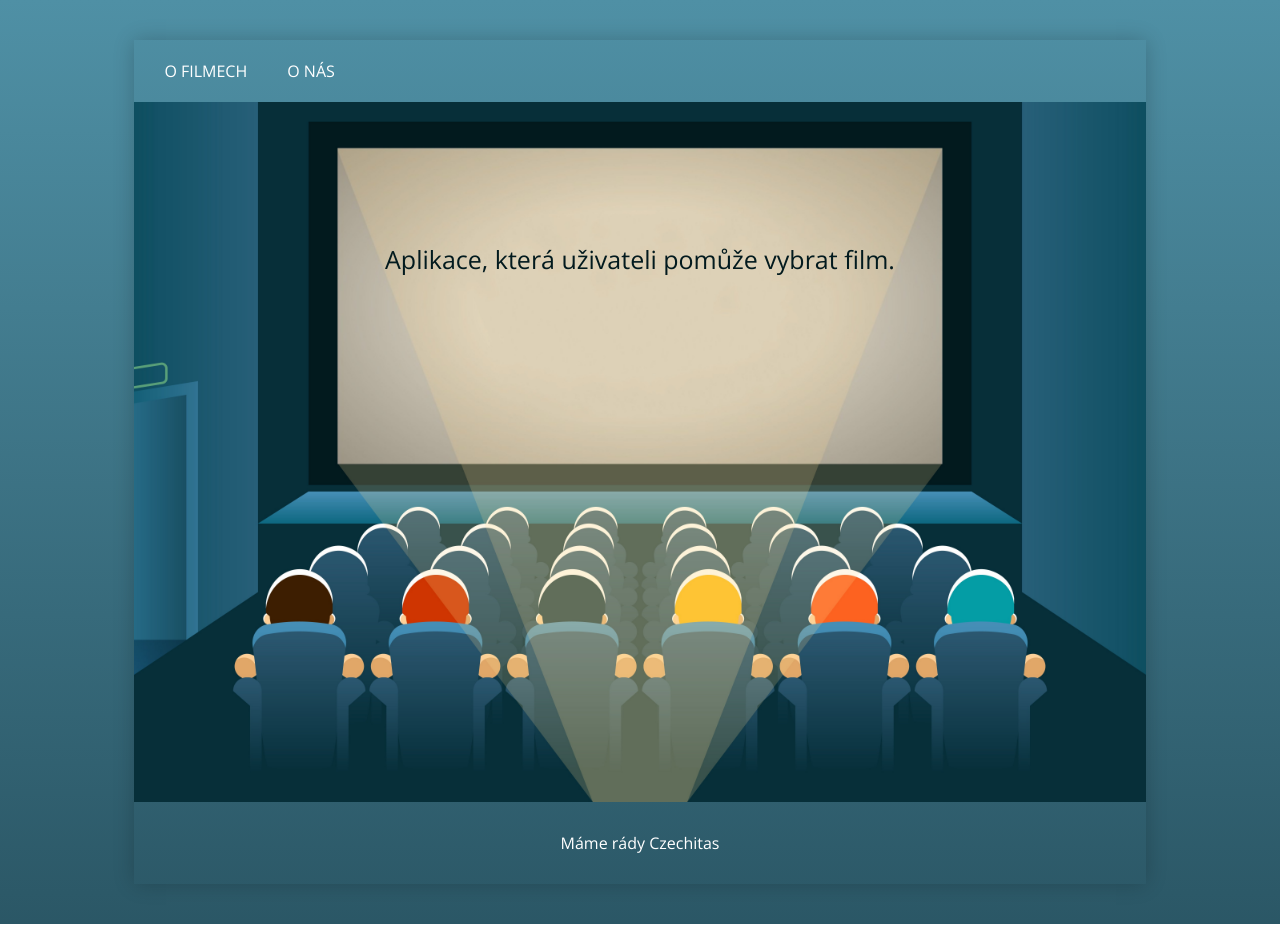
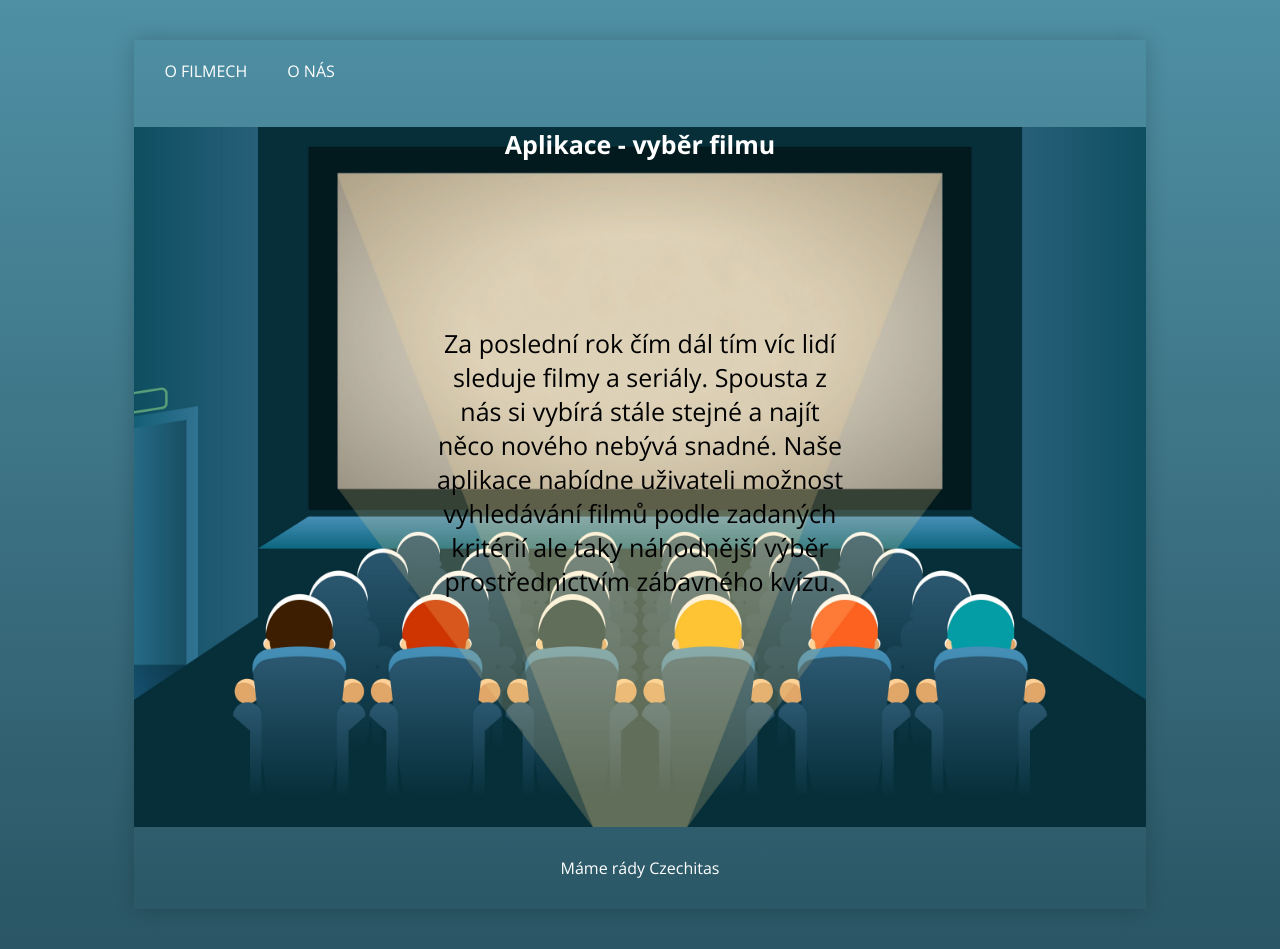
Before and after one commit to belikovasofie/o-projektu, a React app: page / in a window 1280 px wide. Before the commit the page ends 924 px from the top, so only its background shows below. Built offline with nearby package versions, Linux system fonts and the light colour scheme.

Commit message:
information added

```diff
--- a/src/components/About/index.jsx
+++ b/src/components/About/index.jsx
@@ -1,6 +1,6 @@
 import React from 'react';
 import { Link } from 'react-router-dom';
-
+import './style.css';
 const About = ({ name, text, photo }) => {
   return (
     <div className="container">
--- a/src/components/About/style.css
+++ b/src/components/About/style.css
@@ -1 +1,3 @@
-import './style.css';
+h2 {
+  text-align: center;
+}
--- a/src/components/Footer/index.jsx
+++ b/src/components/Footer/index.jsx
@@ -1,6 +1,15 @@
 import React from 'react';
 import './style.css';
+// import Heart from './img/heart.png';
 
-const Footer = () => <footer className="footer">Máme rády Czechitas </footer>;
+const Footer = () => (
+  <footer className="footer">
+    Máme rády{' '}
+    <a className="footer_a" href="https://www.czechitas.cz/cs/">
+      Czechitas
+    </a>
+    {/* <img src={Heart} /> */}
+  </footer>
+);
 
 export default Footer;
--- a/src/components/Footer/style.css
+++ b/src/components/Footer/style.css
@@ -2,3 +2,6 @@
   padding: 30px;
   text-align: center;
 }
+.footer_a:hover {
+  color: aqua;
+}
--- a/src/components/Header/index.jsx
+++ b/src/components/Header/index.jsx
@@ -11,7 +11,7 @@ const Header = () => (
       <li>
         O NÁS
         <div className="dropdown-content">
-          <Link to="/about/eva">O Eve</Link>
+          <Link to="/about/eva">O Evě</Link>
           <Link to="/about/sofi">O Sofi</Link>
         </div>
       </li>
--- a/src/components/Home/index.jsx
+++ b/src/components/Home/index.jsx
@@ -4,8 +4,12 @@ import './style.css';
 const Home = () => {
   return (
     <div className="container">
+      <h3>Aplikace - vyběr filmu</h3>
       <main className="main">
-        Aplikace, která uživateli pomůže vybrat film.
+        Za poslední rok čím dál tím víc lidí sleduje filmy a seriály. Spousta z
+        nás si vybírá stále stejné a najít něco nového nebývá snadné. Naše
+        aplikace nabídne uživateli možnost vyhledávání filmů podle zadaných
+        kritérií ale taky náhodnější výběr prostřednictvím zábavného kvízu.
       </main>
 
       {/* <div className="tlacitka">
--- a/src/components/Home/style.css
+++ b/src/components/Home/style.css
@@ -5,6 +5,10 @@ body {
 }
 header {
   margin-top: 0;
+}
+h3 {
+  text-align: center;
+  font-size: 25px;
 }
 
 .content {
@@ -28,11 +32,12 @@ a {
 }
 
 main {
-  color: #021a1e;
+  color: black;
   position: relative;
   text-align: center;
   top: 20%;
   font-size: 25px;
+  padding: 0px 300px 0px 300px;
 }
 
 .tlacitka {
--- a/src/index.jsx
+++ b/src/index.jsx
@@ -19,10 +19,16 @@ const App = () => (
           <Home />
         </Route>
         <Route path="/about/eva">
-          <About name="Eva" text="o Eve" />
+          <About name="Eva" text="o Evě" />
         </Route>
         <Route path="/about/sofi">
-          <About name="Sofi" text="Ja kotik" photo={SofiPhoto} />
+          <About
+            name="Sofi"
+            text="O Jsem velký introvert a plánovač, mám ráda pořádek a organizování. Zatím pracuji v oblasti managementu a financí, ale mým cílem je získat práci v IT. Ve volném čase ráda čtu, hraju počítačové hry, sportuji, cvičím se psem a samozřejmě koukám na filmy a seriály.
+            Kódování mě baví, taky baví rozmýšlet nad řešením problémů, jak zjednodušit a vytvořit hezký a čitelný kód. Baví mě práce s různými databázemi a hezky prezentovat získané informace na stránky.
+"
+            photo={SofiPhoto}
+          />
         </Route>
       </Switch>
 
```
Also changed, not shown: src/img/heart.png (added).
